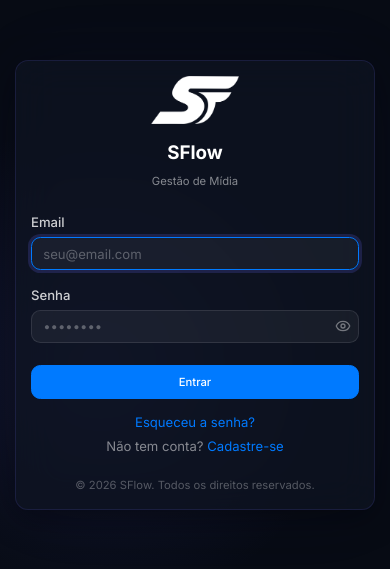
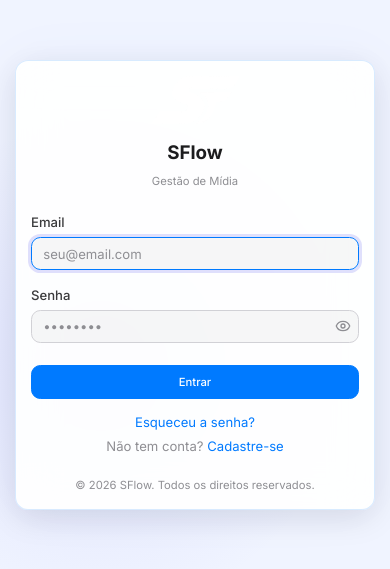
Before and after one commit to iagoschumaker/schumakerflow, a Next.js app: page /login in a window 390 px wide. Shown: the part 137-706 px from the top of the page. Built offline with nearby package versions, Linux system fonts and the light colour scheme.

Commit message:
fix: desvincular email cliente, temas login/select-context, grid projetos mobile

```diff
--- a/src/app/admin/projects/page.tsx
+++ b/src/app/admin/projects/page.tsx
@@ -161,8 +161,8 @@ export default function ProjectsPage() {
                 </div>
 
                 {loading ? (
-                    <div style={{ display: 'grid', gridTemplateColumns: 'repeat(auto-fill, minmax(180px, 1fr))', gap: 'var(--space-4)' }}>
-                        {[1, 2, 3, 4].map(i => <div key={i} className="card animate-pulse" style={{ height: 180 }} />)}
+                    <div style={{ display: 'grid', gridTemplateColumns: 'repeat(auto-fill, minmax(140px, 1fr))', gap: 'var(--space-3)' }}>
+                        {[1, 2, 3, 4].map(i => <div key={i} className="card animate-pulse" style={{ height: 160 }} />)}
                     </div>
                 ) : filtered.length === 0 ? (
                     <div className="card empty-state">
@@ -172,7 +172,7 @@ export default function ProjectsPage() {
                         {!search && <p className="text-sm text-muted mt-2">Use o botão + para criar o primeiro.</p>}
                     </div>
                 ) : (
-                    <div style={{ display: 'grid', gridTemplateColumns: 'repeat(auto-fill, minmax(180px, 1fr))', gap: 'var(--space-4)' }}>
+                    <div style={{ display: 'grid', gridTemplateColumns: 'repeat(auto-fill, minmax(140px, 1fr))', gap: 'var(--space-3)' }}>
                         {filtered.map((p) => (
                             <div
                                 key={p.id}
--- a/src/app/api/admin/client-users/[userId]/route.ts
+++ b/src/app/api/admin/client-users/[userId]/route.ts
@@ -115,5 +115,5 @@ export const DELETE = withAuth(
 
         return apiSuccess({ message: 'Acesso removido' });
     },
-    { roles: ['SUPERADMIN'] }  // ONLY superadmin can unlink/delete
+    { roles: ['SUPERADMIN', 'TENANT_ADMIN'] }
 );
--- a/src/app/globals.css
+++ b/src/app/globals.css
@@ -89,6 +89,21 @@
   --transition-normal: 200ms ease;
   --transition-slow: 300ms ease;
 
+  /* Login — theme tokens */
+  --login-bg: #f0f4ff;
+  --login-card-bg: rgba(255, 255, 255, 0.92);
+  --login-card-border: rgba(0, 122, 255, 0.15);
+  --login-card-shadow: 0 8px 32px rgba(0, 0, 0, 0.1), 0 0 60px rgba(0, 122, 255, 0.04);
+  --login-logo-title: var(--color-text);
+  --login-logo-sub: var(--color-text-muted);
+  --login-label: var(--color-text-secondary);
+  --login-input-bg: rgba(0, 0, 0, 0.03);
+  --login-input-border: var(--color-border);
+  --login-input-color: var(--color-text);
+  --login-input-placeholder: var(--color-text-muted);
+  --login-footer: var(--color-text-muted);
+  --login-link-muted: var(--color-text-muted);
+
   /* Color transition for theme switching */
   color-scheme: light;
 }
@@ -142,6 +157,21 @@
   --shadow-md: 0 2px 8px rgba(0, 0, 0, 0.4);
   --shadow-lg: 0 8px 24px rgba(0, 0, 0, 0.5);
   --shadow-xl: 0 16px 48px rgba(0, 0, 0, 0.6);
+
+  /* Login — dark theme tokens */
+  --login-bg: #070b14;
+  --login-card-bg: rgba(15, 20, 35, 0.7);
+  --login-card-border: rgba(99, 102, 241, 0.15);
+  --login-card-shadow: 0 8px 32px rgba(0, 0, 0, 0.4), 0 0 80px rgba(99, 102, 241, 0.05);
+  --login-logo-title: #fff;
+  --login-logo-sub: rgba(255, 255, 255, 0.5);
+  --login-label: rgba(255, 255, 255, 0.8);
+  --login-input-bg: rgba(255, 255, 255, 0.05);
+  --login-input-border: rgba(255, 255, 255, 0.1);
+  --login-input-color: #fff;
+  --login-input-placeholder: rgba(255, 255, 255, 0.3);
+  --login-footer: rgba(255, 255, 255, 0.3);
+  --login-link-muted: rgba(255, 255, 255, 0.5);
 
   color-scheme: dark;
 }
@@ -746,7 +776,7 @@ tbody tr:last-child td {
 .login-container {
   min-height: 100vh;
   display: flex;
-  background: #070b14;
+  background: var(--login-bg);
   position: relative;
   overflow: hidden;
 }
@@ -827,12 +857,12 @@ tbody tr:last-child td {
 }
 
 .login-card {
-  background: rgba(15, 20, 35, 0.7);
+  background: var(--login-card-bg);
   backdrop-filter: blur(20px);
   -webkit-backdrop-filter: blur(20px);
-  border: 1px solid rgba(99, 102, 241, 0.15);
+  border: 1px solid var(--login-card-border);
   border-radius: var(--radius-xl);
-  box-shadow: 0 8px 32px rgba(0, 0, 0, 0.4), 0 0 80px rgba(99, 102, 241, 0.05);
+  box-shadow: var(--login-card-shadow);
   padding: var(--space-8);
   width: 100%;
   max-width: 400px;
@@ -853,27 +883,27 @@ tbody tr:last-child td {
 .login-logo h1 {
   font-size: var(--font-size-xl);
   font-weight: 700;
-  color: #fff;
+  color: var(--login-logo-title);
   margin-bottom: var(--space-1);
 }
 
 .login-logo p {
   font-size: var(--font-size-xs);
-  color: rgba(255, 255, 255, 0.5);
+  color: var(--login-logo-sub);
 }
 
 .login-card .form-label {
-  color: rgba(255, 255, 255, 0.8);
+  color: var(--login-label);
 }
 
 .login-card .form-input {
-  background: rgba(255, 255, 255, 0.05);
-  border-color: rgba(255, 255, 255, 0.1);
-  color: #fff;
+  background: var(--login-input-bg);
+  border-color: var(--login-input-border);
+  color: var(--login-input-color);
 }
 
 .login-card .form-input::placeholder {
-  color: rgba(255, 255, 255, 0.3);
+  color: var(--login-input-placeholder);
 }
 
 .login-card .form-input:focus {
--- a/src/app/login/page.tsx
+++ b/src/app/login/page.tsx
@@ -125,7 +125,7 @@ export default function LoginPage() {
                                         placeholder="••••••••" required style={{ paddingRight: 40 }} />
                                     <button type="button" onClick={() => setShowPw(!showPw)} style={{
                                         position: 'absolute', right: 8, top: '50%', transform: 'translateY(-50%)',
-                                        background: 'none', border: 'none', cursor: 'pointer', display: 'flex', color: 'rgba(255,255,255,0.4)',
+                                        background: 'none', border: 'none', cursor: 'pointer', display: 'flex', color: 'var(--login-input-placeholder)',
                                     }}>
                                         {showPw ? <EyeOff size={16} /> : <Eye size={16} />}
                                     </button>
@@ -143,7 +143,7 @@ export default function LoginPage() {
                                     cursor: 'pointer', fontSize: 'var(--font-size-sm)', fontFamily: 'var(--font-family)',
                                 }}>Esqueceu a senha?</button>
                                 <button type="button" onClick={() => router.push('/register')} style={{
-                                    background: 'none', border: 'none', color: 'rgba(255,255,255,0.5)',
+                                    background: 'none', border: 'none', color: 'var(--login-link-muted)',
                                     cursor: 'pointer', fontSize: 'var(--font-size-sm)', fontFamily: 'var(--font-family)',
                                 }}>Não tem conta? <span style={{ color: 'var(--color-primary)' }}>Cadastre-se</span></button>
                             </div>
@@ -171,7 +171,7 @@ export default function LoginPage() {
                         </div>
                     )}
 
-                    <div style={{ textAlign: 'center', marginTop: 'var(--space-6)', fontSize: 'var(--font-size-xs)', color: 'rgba(255,255,255,0.3)' }}>
+                    <div style={{ textAlign: 'center', marginTop: 'var(--space-6)', fontSize: 'var(--font-size-xs)', color: 'var(--login-footer)' }}>
                         © {new Date().getFullYear()} SFlow. Todos os direitos reservados.
                     </div>
                 </div>
--- a/src/app/select-context/page.tsx
+++ b/src/app/select-context/page.tsx
@@ -192,7 +192,7 @@ export default function SelectContextPage() {
                         </button>
                     </div>
 
-                    <div style={{ textAlign: 'center', marginTop: 'var(--space-4)', fontSize: 'var(--font-size-xs)', color: 'rgba(255,255,255,0.3)' }}>
+                    <div style={{ textAlign: 'center', marginTop: 'var(--space-4)', fontSize: 'var(--font-size-xs)', color: 'var(--login-footer)' }}>
                         © {new Date().getFullYear()} SFlow. Todos os direitos reservados.
                     </div>
                 </div>
```
Also changed, not shown: src/app/admin/clients/[clientId]/page.tsx (+37 -1 lines).
